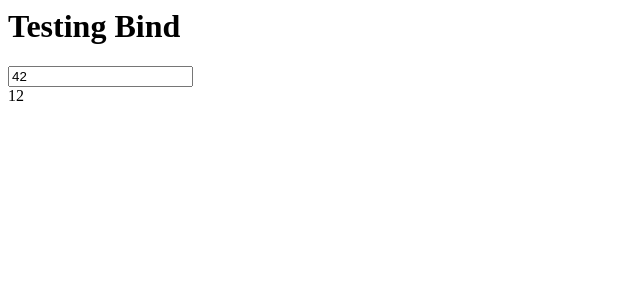
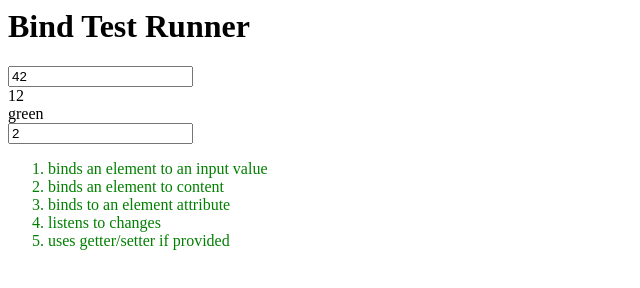
Before and after one commit to ahabra/data-bind, a website: page example/test.html in a window 1280 px wide. Shown: the whole page, without its empty margins (0-640 px from the left). Drawn offline with Linux system fonts and the light colour scheme.

Commit message:
added getter/setter support

```diff
--- a/example/test-lib.js
+++ b/example/test-lib.js
@@ -2,6 +2,7 @@
 	function it(description, test) {
 		try {
 			test()
+			addSuccess(description)
 		} catch(er) {
 			addError(description, er)
 		}
@@ -27,8 +28,16 @@
 	}
 
 	function addError(testName, errorMsg) {
-		const errorList = document.getElementById('errorList')
-		createElement(`<li><b>${testName}</b>: ${errorMsg}</li>`, errorList)
+		addReportItem(`<li class="error"><b>${testName}</b>: ${errorMsg}</li>`)
+	}
+
+	function addSuccess(testName) {
+		addReportItem(`<li class="success">${testName}</li>`)
+	}
+
+	function addReportItem(msg) {
+		const reportList = document.getElementById('reportList')
+		createElement(msg, reportList)
 	}
 
 	function getContent() {
--- a/example/test.html
+++ b/example/test.html
@@ -2,17 +2,20 @@
 	<head>
 		<title>Bind Testing</title>
 		<style>
-			#errorList {
+			.error {
 				color: darkred;
+			}
+			.success {
+				color: green;
 			}
 		</style>
 	</head>
 
 	<body>
-		<h1>Testing Bind</h1>
+		<h1>Bind Test Runner</h1>
 		<div id="content"></div>
 		<div id="report">
-			<ol id="errorList">
+			<ol id="reportList">
 			</ol>
 		</div>
 	</body>
--- a/example/test.js
+++ b/example/test.js
@@ -1,9 +1,8 @@
 
 
-Tester.it('binds an element to a input value', ()=> {
+Tester.it('binds an element to an input value', ()=> {
 	const id = 't1'
-	Tester.createInput(id)
-	const el = document.getElementById(id)
+	const el = Tester.createInput(id)
 
 	const obj = bind({prop:'age', sel:`#${id}`})
 	obj.age = 11
@@ -15,11 +14,58 @@ Tester.it('binds an element to a input value', ()=> {
 
 Tester.it('binds an element to content', ()=> {
 	const id = 't2'
-	Tester.createElement(`<div id="${id}" ></div>`)
-	const el = document.getElementById(id)
+	const el = Tester.createElement(`<div id="${id}"></div>`)
 
 	const obj = bind({prop:'age', sel:`#${id}`})
 	obj.age = 12
 	Tester.isEqual(el.innerHTML, '12', 'age')
+})
 
+Tester.it('binds to an element attribute', ()=> {
+	const id = 't3'
+	const el = Tester.createElement(`<div id="${id}" color=""></div>`)
+
+	const obj = bind({prop:'color', sel:`#${id}`, attr:'color'})
+
+	obj.color = 'red'
+	Tester.isEqual(el.getAttribute('color'), 'red', 'color')
+
+	el.setAttribute('color', 'green')
+	Tester.isEqual(obj.color, 'green', 'color')
 })
+
+Tester.it('listens to changes', ()=> {
+	const id = 't4'
+	const el = Tester.createElement(`<div id="${id}"></div>`)
+
+	const record = []
+	const obj = bind({prop:'color', sel:`#${id}`, onChange: (oldValue, newValue)=> {
+		record.push({oldValue, newValue})
+	}})
+
+	obj.color = 'red'
+	obj.color = 'green'
+
+	Tester.isEqual(record.length, 2, 'record length')
+	Tester.isEqual(record[0].oldValue, '', 'initial value')
+	Tester.isEqual(record[0].newValue, 'red', 'first value')
+
+	Tester.isEqual(record[1].oldValue, 'red', 'previous value')
+	Tester.isEqual(record[1].newValue, 'green', 'second value')
+})
+
+Tester.it('uses getter/setter if provided', ()=> {
+	const id = 't5'
+	const el = Tester.createInput(id)
+
+	const obj = bind({prop: 'age',
+		getter: ()=> el.value,
+		setter: value=> el.value = value
+	})
+
+	obj.age = 1
+	Tester.isEqual(el.value, '1', 'age')
+
+	el.value = 2
+	Tester.isEqual(obj.age, '2', 'age')
+})
--- a/src/data-bind.js
+++ b/src/data-bind.js
@@ -2,7 +2,8 @@
  * Bind an object's property to a UI element or an attribute on a IU element
  * @param {onChange} Call back fires only when property is changed thru API, not UI.
  */
-export default function bind({obj = {}, prop, sel, attr, root = document, getter, setter, onChange}) {
+export default function bind({obj = {}, prop, sel, attr, root = document,
+                                 getter, setter, onChange}) {
     validateArgs(prop)
     checkInitialValue(obj, prop)
     const objNotBound = {}
@@ -11,14 +12,14 @@ export default function bind({obj = {}, prop, sel, attr, root = document, getter
         getter = () => getValue({prop, sel, attr, root, objNotBound})
     }
     if (!setter) {
-        setter = (_, value) => setValue({prop, value, root, sel, attr, objNotBound})
+        setter = (value) => setValue({prop, value, root, sel, attr, objNotBound})
     }
     return bindProp({obj, prop, getter, setter, onChange})
 }
 
 function bindProp({obj, prop, getter, setter, onChange}) {
     const descriptor = {
-        get: () => getter(prop),
+        get: () => getter(),
         set: value => {
             if (onChange) {
                 const oldValue = getter(prop)
@@ -26,7 +27,7 @@ function bindProp({obj, prop, getter, setter, onChange}) {
                     onChange(oldValue, value)
                 }
             }
-            setter(prop, value)
+            setter(value)
         },
         configurable: true,
         enumerable: true
```
Also changed, not shown: README.md, dist/data-bind-module.js, dist/data-bind-script-min.js, dist/data-bind-script.js.
